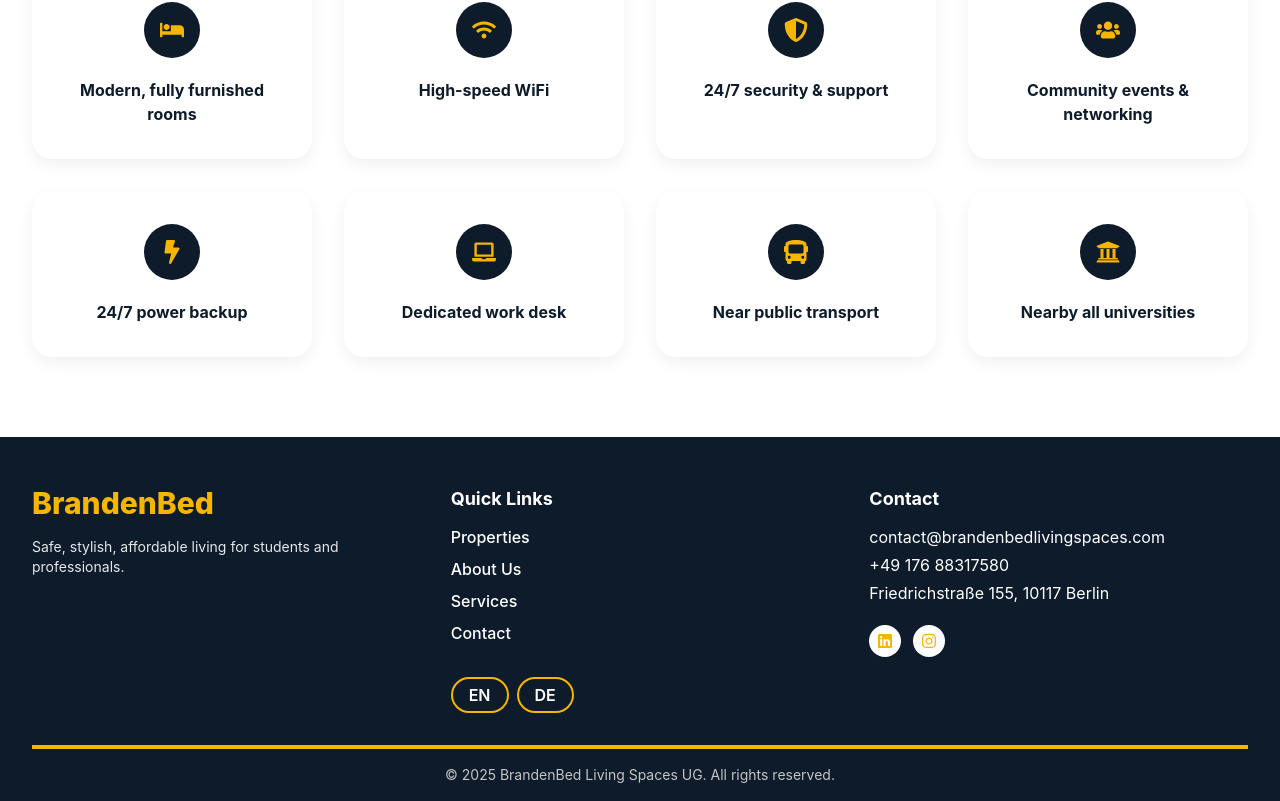
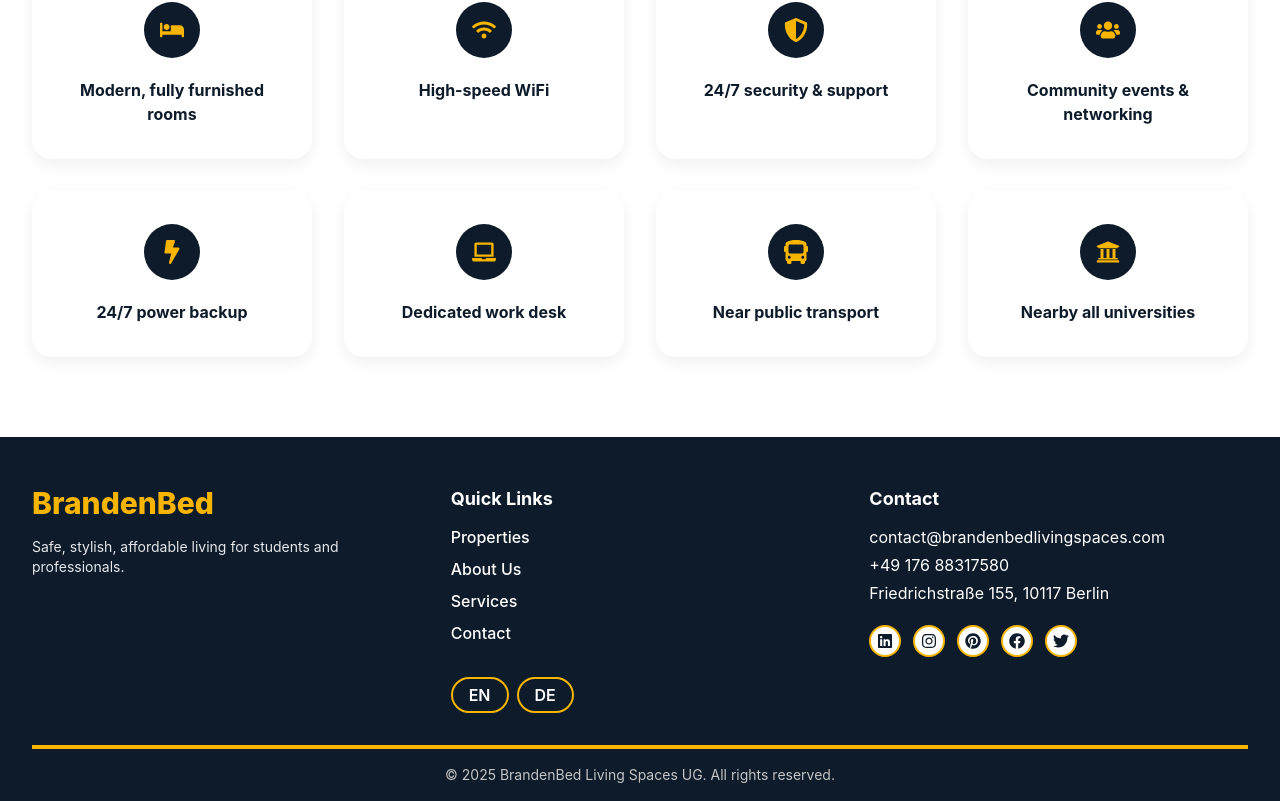
Before and after one commit to Shital2005/BrandenBed, a React (Vite) app in the folder client/: page / in a window 1280 px wide. Shown: the part 2094-2895 px from the top of the page. Built offline with nearby package versions, Linux system fonts and the light colour scheme.

Commit message:
updated footer

```diff
--- a/client/src/components/Footer.jsx
+++ b/client/src/components/Footer.jsx
@@ -1,6 +1,7 @@
 
 import React from 'react';
 import { FaLinkedin, FaInstagram } from 'react-icons/fa';
+import { FaPinterest, FaFacebook, FaTwitter } from "react-icons/fa";
 
 const links = [
   { label: 'Properties', href: '#' },
@@ -50,14 +51,23 @@
           <p className="mb-1">contact@brandenbedlivingspaces.com</p>
           <p className="mb-1">+49 176 88317580</p>
           <p className="mb-3">Friedrichstraße 155, 10117 Berlin</p>
-          <div className="flex gap-3 mt-2">
-            <a href="#" className="w-8 h-8 flex items-center justify-center rounded-full bg-white hover:bg-[#F7B500] transition-colors duration-150">
-              <FaLinkedin className="text-[#F7B500]" />
+           <div className="flex gap-3 mt-2">
+             <a href="#" className="w-8 h-8 flex items-center justify-center rounded-full bg-white border-2 border-[#F7B500] hover:bg-[#F7B500] transition-colors duration-150">
+               <FaLinkedin className="text-[#0D1B2A]" />
+             </a>
+             <a href="#" className="w-8 h-8 flex items-center justify-center rounded-full bg-white border-2 border-[#F7B500] hover:bg-[#F7B500] transition-colors duration-150">
+               <FaInstagram className="text-[#0D1B2A]" />
+             </a>
+            <a href="https://pinterest.com" target="_blank" rel="noopener noreferrer" className="w-8 h-8 flex items-center justify-center rounded-full bg-white border-2 border-[#F7B500] hover:bg-[#F7B500] transition-colors duration-150">
+              <FaPinterest className="text-[#0D1B2A]" />
             </a>
-            <a href="#" className="w-8 h-8 flex items-center justify-center rounded-full bg-white hover:bg-[#F7B500] transition-colors duration-150">
-              <FaInstagram className="text-[#F7B500]" />
+            <a href="https://facebook.com" target="_blank" rel="noopener noreferrer" className="w-8 h-8 flex items-center justify-center rounded-full bg-white border-2 border-[#F7B500] hover:bg-[#F7B500] transition-colors duration-150">
+              <FaFacebook className="text-[#0D1B2A]" />
             </a>
-          </div>
+            <a href="https://twitter.com" target="_blank" rel="noopener noreferrer" className="w-8 h-8 flex items-center justify-center rounded-full bg-white border-2 border-[#F7B500] hover:bg-[#F7B500] transition-colors duration-150">
+              <FaTwitter className="text-[#0D1B2A]" />
+            </a>
+           </div>
         </div>
       </div>
       {/* Bottom strip */}
```
